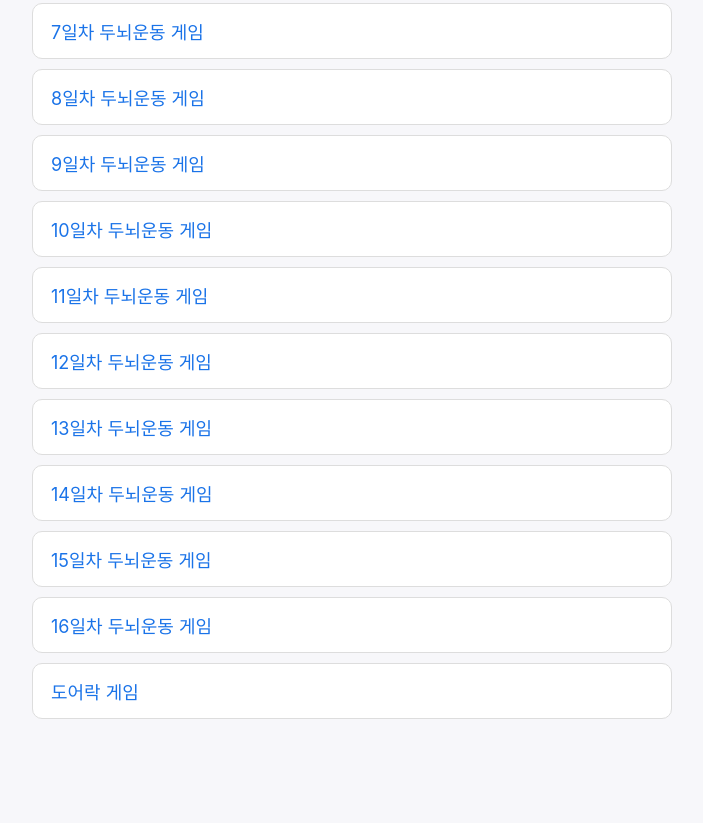
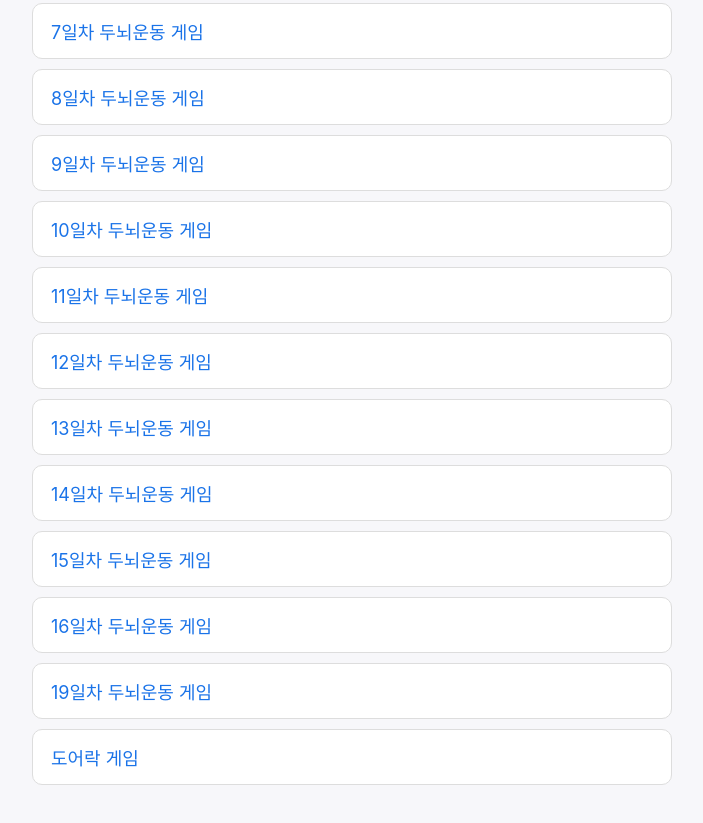
Before and after one commit to playground-brain/brain-exercise-games, a plain HTML site: page index.html in a window 1280 px wide. Shown: the part 540-1363 px from the top of the page, without its empty margins (288-991 px from the left). Before the commit the page ends 1299 px from the top, so only its background shows below. Drawn offline with Linux system fonts and the light colour scheme.

Commit message:
Update index.html with Day 19 link

```diff
--- a/index.html
+++ b/index.html
@@ -34,6 +34,7 @@
   <li><a href="day-14.html">14일차 두뇌운동 게임</a></li>
   <li><a href="day-15.html">15일차 두뇌운동 게임</a></li>
   <li><a href="day-16.html">16일차 두뇌운동 게임</a></li>
+  <li><a href="day-19.html">19일차 두뇌운동 게임</a></li>
   <li><a href="door-lock.html">도어락 게임</a></li>
 </ul>
 </body>
```
